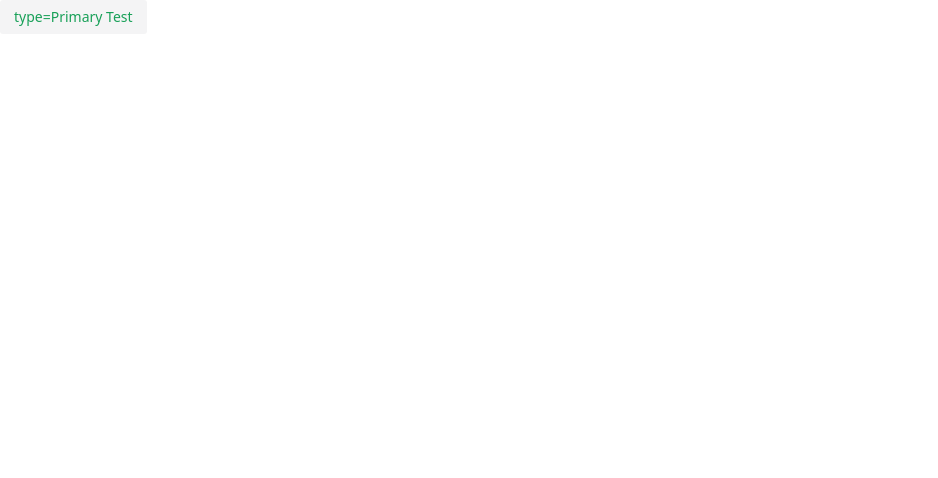
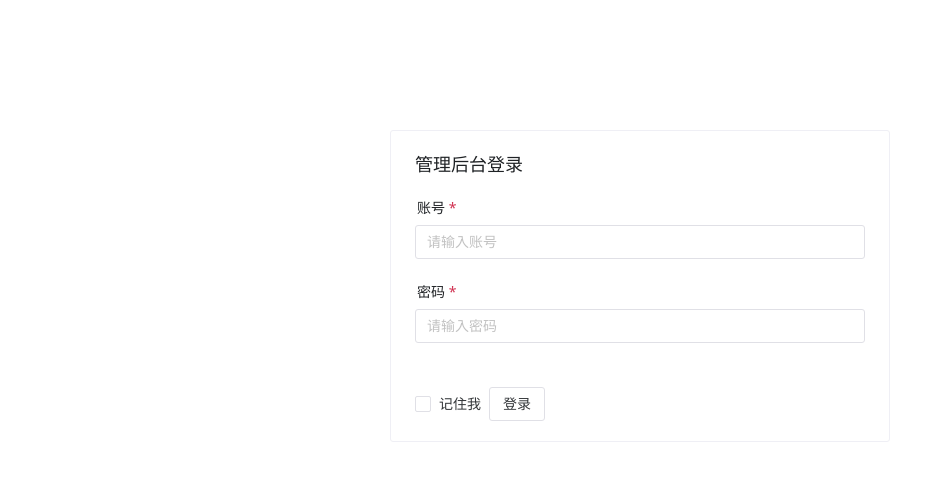
Before and after one commit to ElectricMs/blog, a Vue app in the folder client/: page /#/login in a window 1280 px wide. Before the commit this address had no page. Shown: the top 478 px of the page, without its empty margins (0-938 px from the left). Built offline with nearby package versions, Linux system fonts and the light colour scheme.

Commit message:
Client Update
Construct login function

```diff
--- a/client/src/App.vue
+++ b/client/src/App.vue
@@ -1,8 +1,6 @@
 <template>
   <router-view></router-view>
-  <n-button tertiary type="primary">
-      type=Primary Test
-    </n-button>
+
 </template>
 
 <script setup>
--- a/client/src/common/router.js
+++ b/client/src/common/router.js
@@ -4,6 +4,7 @@ import { createRouter, createWebHashHistory } from "vue-router";
 
 let routes = [
     { path: "/test", component: () => import("../views/Test.vue") },
+    { path: "/login", component: () => import("../views/Login.vue") },
 ]
 
 const router = createRouter({
--- a/client/src/main.js
+++ b/client/src/main.js
@@ -1,3 +1,12 @@
+/*
+install:
+axios   //与服务端ajax通信
+pinia   //状态管理
+sass    //简化css代码
+vue-router  //https://router.vuejs.org/zh/installation.html
+naive-ui    //https://www.naiveui.com/zh-CN/light/docs/installation
+wangeditor5富文本编辑//https://www.wangeditor.com/v5/installation.html
+*/
 import { createApp } from 'vue'
 import './style.css'
 import App from './App.vue'
@@ -8,17 +17,12 @@ import axios from 'axios'
 
 axios.defaults.baseURL="http://localhost:8080"//配置全局路径
 
-/*
-install:
-axios   //与服务端ajax通信
-pinia   //状态管理
-sass    //简化css代码
-vue-router  //https://router.vuejs.org/zh/installation.html
-naive-ui    //https://www.naiveui.com/zh-CN/light/docs/installation
-wangeditor5富文本编辑//https://www.wangeditor.com/v5/installation.html
-*/
+
 
 const app = createApp(App)
+
+app.provide("axios",axios)//依赖注入 全局提供
+
 app.use(naive)
 app.use(createPinia())
 app.use(router)
--- /dev/null
+++ b/client/src/views/Login.vue
@@ -0,0 +1,64 @@
+
+<!--本页的设计和原理参照文档：https://www.naiveui.com/zh-CN/light/components/form  -->
+<template>
+    <div class="login-panel">
+        <n-card title="管理后台登录">
+            <n-form :rules="rules" :model="admin"><!--规则验证-->
+                <n-form-item path="account" label="账号">
+                    <n-input v-model:value="admin.account" placeholder="请输入账号" />
+                </n-form-item>
+                <n-form-item path="password" label="密码">
+                    <n-input v-model:value="admin.password" type="password" placeholder="请输入密码" />
+                </n-form-item>
+            </n-form>
+            <template #footer>
+                <n-checkbox v-model:checked="admin.rember" label="记住我" />
+                <n-button @click="login">登录</n-button>
+            </template>
+        </n-card>
+    </div>
+</template>
+
+
+<script setup>
+
+import { ref, reactive,inject} from 'vue'
+
+const axios =inject("axios")
+
+/**验证表单规则 */
+let rules = {
+    account: [
+        { required: true, message: "请输入账号", trigger: "blur" },
+        { min: 3, max: 12, message: "账号长度在 3 到 12 个字符", trigger: "blur" },
+    ],
+    password: [
+        { required: true, message: "请输入密码", trigger: "blur" },
+        { min: 6, max: 18, message: "密码长度在 6 到 18 个字符", trigger: "blur" },
+    ],
+};
+
+/**管理员登录数据 */
+const admin = reactive({
+    account: "",
+    password:  "",
+    rember: false
+})
+
+const login=async()=>{
+    let result = await axios.post("/admin/login", {/**返回值 */
+        account: admin.account,/**参照AdminRouter */
+        password: admin.password
+    });
+    console.log(result)
+}
+
+</script>
+
+<style lang="scss" scoped>
+    .login-panel{
+        width:500px;
+        margin:0 auto;
+        margin-top:130px;
+    }
+</style>
```
Also changed, not shown: 1 other file (tests, documents, lock files or other folders).
